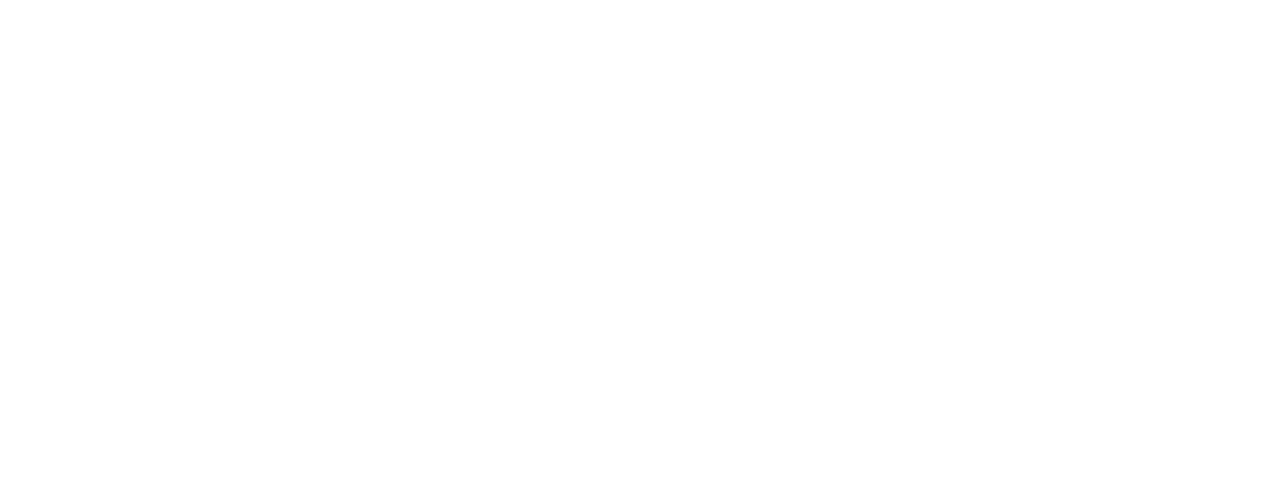
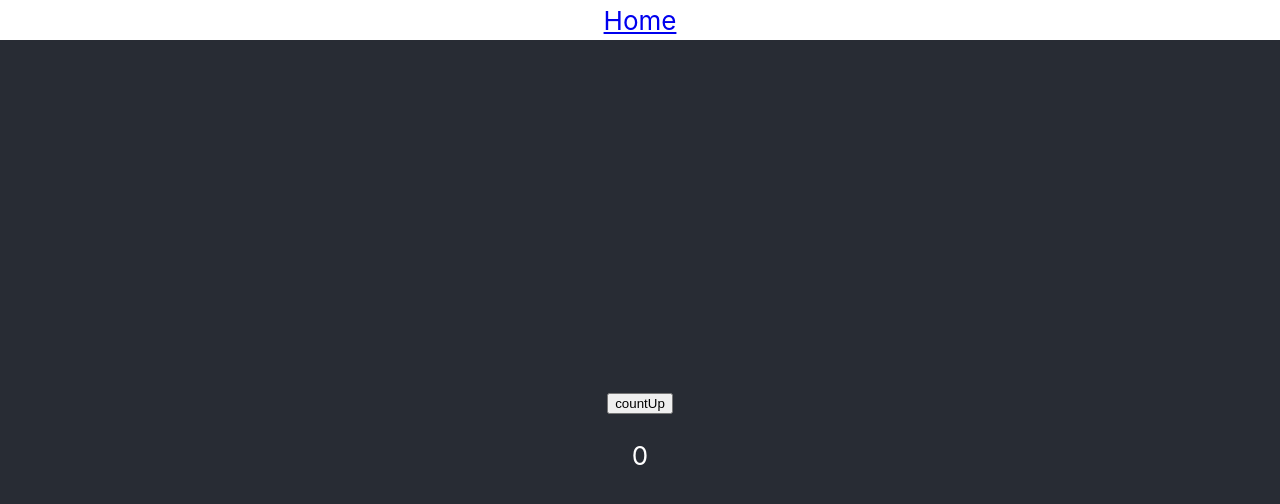
Before and after one commit to TokutyTok/react_challenge, a React (Create React App) app: page /Counter in a window 1280 px wide. Before the commit this address had no page. Shown: the top 504 px of the page. Built offline with nearby package versions, Linux system fonts and the light colour scheme.

Commit message:
add countup #6

```diff
--- a/src/App.jsx
+++ b/src/App.jsx
@@ -4,6 +4,7 @@
 
 import ButtonClickChangeColor from './pages/ButtonClickChangeColor'
 import ValueDisplayEntered from './pages/ValueDisplayEntered'
+import Counter from './pages/Counter'
 import Home from './pages/Home'
 
 function App() {
@@ -13,6 +14,7 @@
         <Route path="/" element={<Home/>}/>
         <Route path="/ButtonClickChangeColor" element={<ButtonClickChangeColor/>}/>
         <Route path="/ValueDisplayEntered" element={<ValueDisplayEntered/>}/>
+        <Route path="/Counter" element={<Counter/>}/>
       </Routes>
     </div>
   )
--- /dev/null
+++ b/src/pages/Counter.jsx
@@ -0,0 +1,41 @@
+import '../App.css';
+import Button from '../ui/Button';
+import Contents from '../template/Contents';
+import { Link } from "react-router-dom";
+
+import { useState } from 'react';
+
+export default function ValueDisplayEntered() {
+    const [count, setCount] = useState(0)
+
+    function onClickEvent(e){
+        setCount(count + 1)
+    }
+
+    return (
+        <>
+            <head>
+                <title>Counter</title>
+            </head>
+            <body className="App">
+                <header>
+                <nav className="App-liststyle-none">
+                    <li>
+                        <Link to="/">Home</Link>
+                    </li>
+                </nav>
+                </header>
+                <div className="App-header">
+                    <Button
+                    name={"countUp"}
+                    onClickEvent={onClickEvent}
+                    />
+                    <Contents
+                        message={count}
+                    />
+                </div>
+                <footer></footer>
+            </body>
+        </>
+    );
+}
--- a/src/pages/Home.jsx
+++ b/src/pages/Home.jsx
@@ -14,6 +14,9 @@
                 <li>
                     <Link to="/ValueDisplayEntered">入力フィールドからの値を表示する</Link>
                 </li>
+                <li>
+                    <Link to="/Counter">カウントアップするボタン</Link>
+                </li>
             </nav>
         </body>
       </>
```
